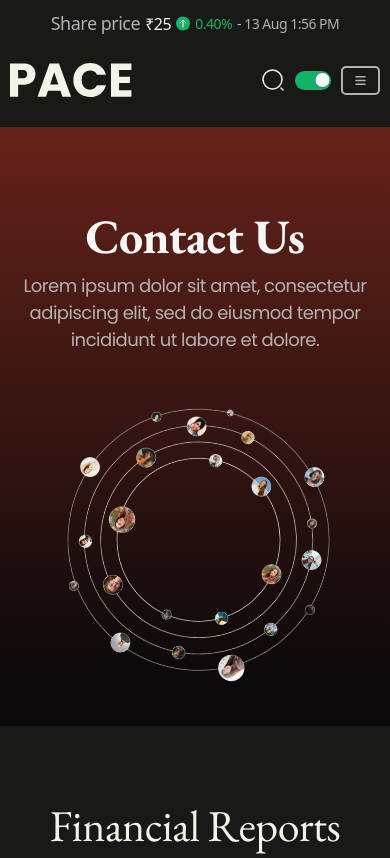
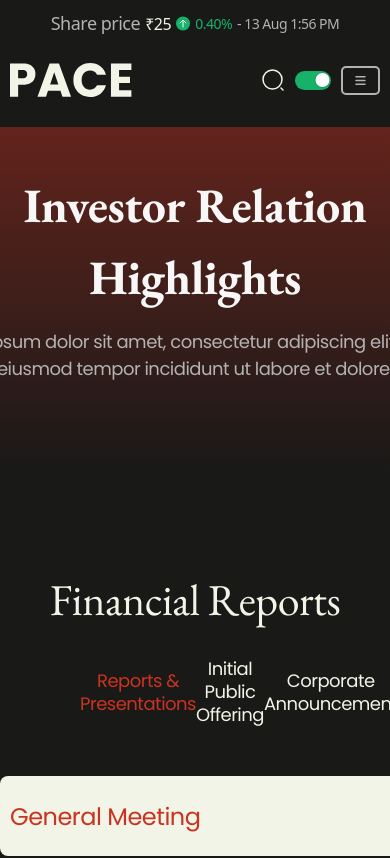
Before and after one commit to TarunRajpurohit123/pace-bussiness-website, a Next.js app in the folder pace-website/: page /investors in a window 390 px wide. Shown: the top 858 px of the page. Built offline with nearby package versions, Linux system fonts and the light colour scheme.

Commit message:
hero responsive fix for investor page

```diff
--- a/pace-website/src/app/components/Hero.jsx
+++ b/pace-website/src/app/components/Hero.jsx
@@ -1,13 +1,14 @@
 import Image from "next/image";
 
 export default function Hero({
+  className = "pages_hero_wrapper",
   isContact = true,
   title = "Contact Us",
   content = "Lorem ipsum dolor sit amet, consectetur adipiscing elit, sed doeiusmod tempor incididunt ut labore et dolore.",
 }) {
   return (
     <>
-      <section className="pages_hero_wrapper">
+      <section className={className}>
         <section className="pages_hero  page-width h-[45rem] overflow-hidden">
           <div
             className={` flex ${
@@ -45,6 +46,7 @@ export default function Hero({
       </section>
 
       {/* mobile hero goes here */}
+      {isContact && (
         <section className="hero__contact__mobile">
           <div className="page-width flex flex-col justify-center items-center">
             {/* left */}
@@ -67,6 +69,8 @@ export default function Hero({
             </div>
           </div>
         </section>
+      )}
+
       {/* mobile hero end here */}
     </>
   );
--- a/pace-website/src/app/globals.css
+++ b/pace-website/src/app/globals.css
@@ -202,6 +202,13 @@ body {
 /* scroll end */
 
 .pages_hero_wrapper {
+  background: linear-gradient(
+    180deg,
+    var(--heroGradientColor1) 0%,
+    var(--mode-bg) 93.81%
+  );
+}
+.pages_investor_wrapper {
   background: linear-gradient(
     180deg,
     var(--heroGradientColor1) 0%,
--- a/pace-website/src/app/investors/page.jsx
+++ b/pace-website/src/app/investors/page.jsx
@@ -8,6 +8,7 @@ export default function investors() {
   return (
     <>
       <Hero
+        className="pages_investor_wrapper"
         isContact={false}
         title="Investor Relation Highlights"
         content="Lorem ipsum dolor sit amet, consectetur adipiscing elit, sed do eiusmod tempor incididunt ut labore et dolore."
```
Lines whose indentation alone changed are shown as unchanged.
